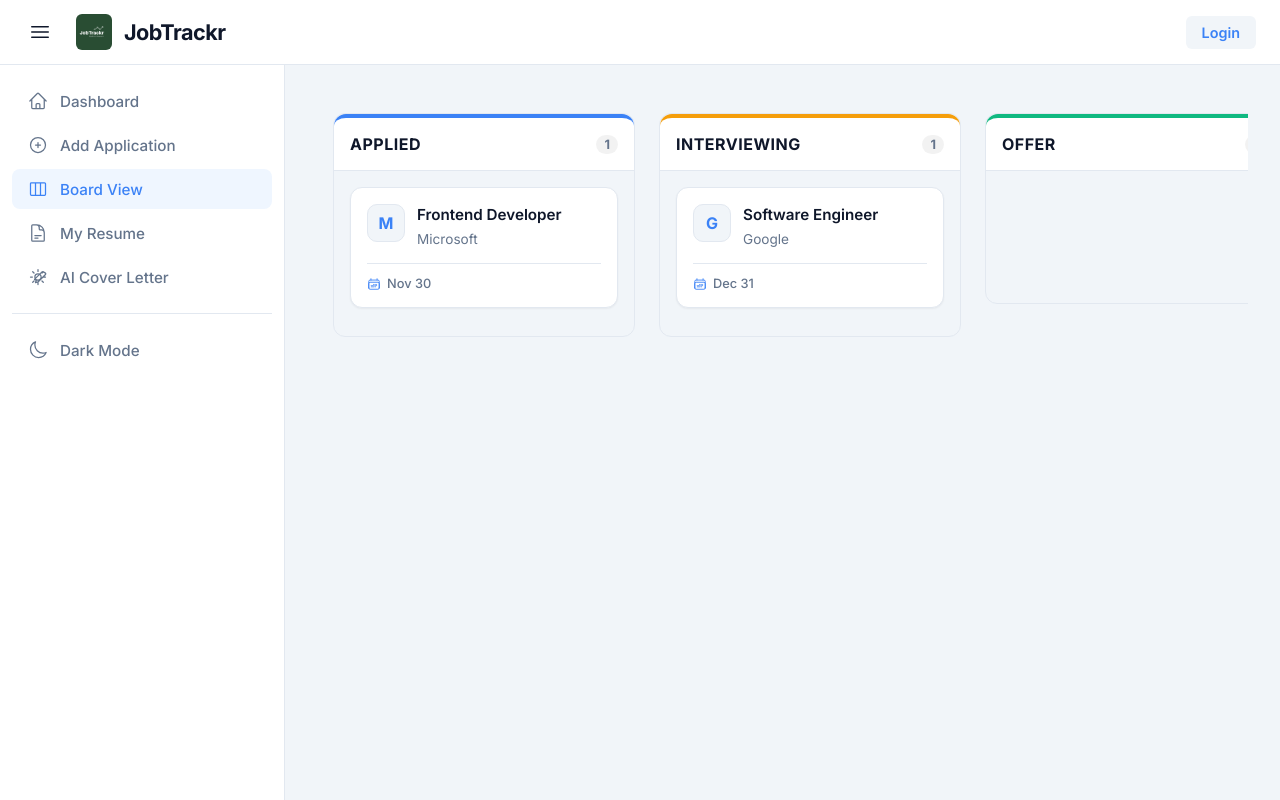
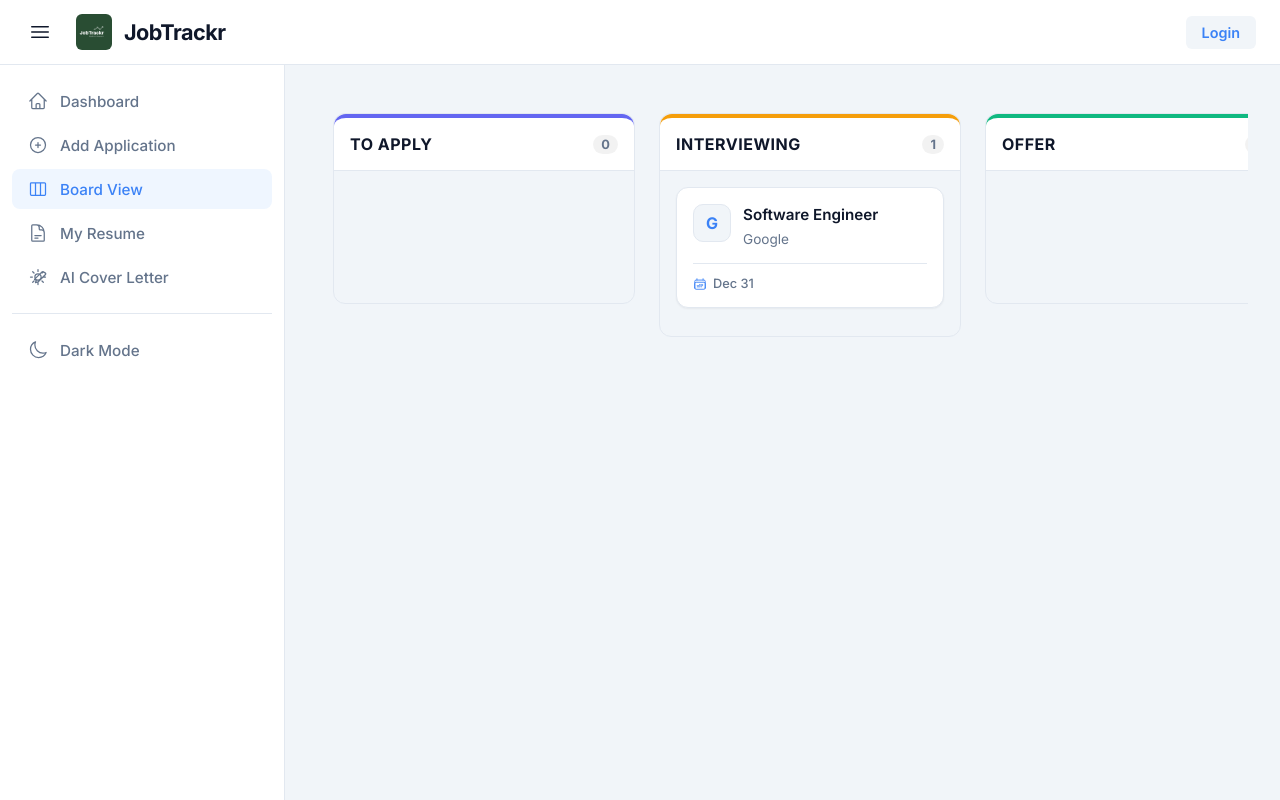
Before and after one commit to ZohaibRahim/CPSC300_GroupProject, an Angular app: page /board in a window 1280 px wide. Built offline with nearby package versions, Linux system fonts and the light colour scheme.

Commit message:
Added To Apply

```diff
--- a/src/app/api.service.ts
+++ b/src/app/api.service.ts
@@ -160,6 +160,7 @@ export class ApiService {
       map(jobs => {
         return {
           total: jobs.length,
+          toApply: jobs.filter(j => j.status === 'To Apply').length, // <-- NEW
           applied: jobs.filter(j => j.status === 'Applied').length,
           interviewing: jobs.filter(j => j.status === 'Interviewing').length,
           offers: jobs.filter(j => j.status === 'Offer').length
--- a/src/app/board/board.html
+++ b/src/app/board/board.html
@@ -1,21 +1,20 @@
 <div class="board-container" cdkDropListGroup>
 
   <div class="board-column">
-    <div class="column-header status-applied">
-      <h3>Applied</h3>
-      <span class="count">{{ applied.length }}</span>
+    <div class="column-header status-to-apply">
+      <h3>To Apply</h3>
+      <span class="count">{{ toApply.length }}</span>
     </div>
 
     <div class="column-list"
          cdkDropList
-         id="Applied"
-         [cdkDropListData]="applied"
+         id="To Apply"
+         [cdkDropListData]="toApply"
          (cdkDropListDropped)="drop($event)">
 
-      <div class="board-card" *ngFor="let job of applied" cdkDrag (click)="onCardClick(job.id)">
+      <div class="board-card" *ngFor="let job of toApply" cdkDrag (click)="onCardClick(job.id)">
         <div class="card-header">
           <div class="company-avatar">{{ job.company.charAt(0) }}</div>
-
           <div class="card-title-group">
             <h4>{{ job.title }}</h4>
             <p class="company">{{ job.company }}</p>
--- a/src/app/board/board.scss
+++ b/src/app/board/board.scss
@@ -44,6 +44,7 @@
   }
 
   /* Status Lines */
+  &.status-to-apply { border-top: 4px solid #6366f1; } /* Indigo */
   &.status-applied { border-top: 4px solid #3b82f6; }
   &.status-interviewing { border-top: 4px solid #f59e0b; }
   &.status-offer { border-top: 4px solid #10b981; }
--- a/src/app/board/board.ts
+++ b/src/app/board/board.ts
@@ -20,12 +20,13 @@ import {
 })
 export class BoardComponent implements OnInit {
 
+  // NEW Column
+  toApply: Job[] = [];
   applied: Job[] = [];
   interviewing: Job[] = [];
   offer: Job[] = [];
   rejected: Job[] = [];
 
-  // Inject Router
   constructor(private apiService: ApiService, private router: Router) {}
 
   ngOnInit(): void {
@@ -35,6 +36,7 @@ export class BoardComponent implements OnInit {
   }
 
   filterJobs(jobs: Job[]) {
+    this.toApply = jobs.filter(j => j.status === 'To Apply'); // <-- NEW
     this.applied = jobs.filter(j => j.status === 'Applied');
     this.interviewing = jobs.filter(j => j.status === 'Interviewing');
     this.offer = jobs.filter(j => j.status === 'Offer');
@@ -46,20 +48,18 @@ export class BoardComponent implements OnInit {
       moveItemInArray(event.container.data, event.previousIndex, event.currentIndex);
     } else {
       const item = event.previousContainer.data[event.previousIndex];
-
       transferArrayItem(
         event.previousContainer.data,
         event.container.data,
         event.previousIndex,
         event.currentIndex,
       );
-
+      // The new status comes from the container ID (e.g., "To Apply")
       const newStatus = event.container.id;
       this.apiService.updateJob(item.id, { status: newStatus }).subscribe();
     }
   }
 
-  // --- NEW: Click Handler ---
   onCardClick(jobId: number) {
     this.router.navigate(['/edit-job', jobId]);
   }
--- a/src/app/dashboard/dashboard.html
+++ b/src/app/dashboard/dashboard.html
@@ -11,6 +11,18 @@
       <div class="stat-info">
         <span class="stat-label">Total Jobs</span>
         <span class="stat-value">{{ stats.total }}</span>
+      </div>
+    </div>
+
+    <div class="stat-card">
+      <div class="stat-icon indigo">
+        <svg xmlns="http://www.w3.org/2000/svg" fill="none" viewBox="0 0 24 24" stroke-width="1.5" stroke="currentColor">
+          <path stroke-linecap="round" stroke-linejoin="round" d="M17.593 3.322c1.1.128 1.907 1.077 1.907 2.185V21L12 17.25 4.5 21V5.507c0-1.108.806-2.057 1.907-2.185a48.507 48.507 0 0 1 11.186 0Z" />
+        </svg>
+      </div>
+      <div class="stat-info">
+        <span class="stat-label">To Apply</span>
+        <span class="stat-value">{{ stats.toApply }}</span>
       </div>
     </div>
 
--- a/src/app/dashboard/dashboard.scss
+++ b/src/app/dashboard/dashboard.scss
@@ -39,6 +39,8 @@
   }
 
   /* Just text color now */
+  &.indigo { color: #6366f1; }
+  &.blue    { color: #3b82f6; }
   &.blue    { color: #3b82f6; }
   &.purple  { color: #8b5cf6; }
   &.amber   { color: #f59e0b; }
--- a/src/app/job-form/job-form.html
+++ b/src/app/job-form/job-form.html
@@ -23,7 +23,7 @@
     <div class="form-field">
       <label for="status">Status</label>
       <select id="status" formControlName="status">
-        <option>Applied</option>
+        <option>To Apply</option> <option>Applied</option>
         <option>Interviewing</option>
         <option>Offer</option>
         <option>Rejected</option>
--- a/src/app/job-list/job-list.html
+++ b/src/app/job-list/job-list.html
@@ -23,7 +23,7 @@
           (ngModelChange)="onStatusChange($event)"
         >
           <option value="All">All Statuses</option>
-          <option value="Applied">Applied</option>
+          <option value="To Apply">To Apply</option> <option value="Applied">Applied</option>
           <option value="Interviewing">Interviewing</option>
           <option value="Offer">Offer</option>
           <option value="Rejected">Rejected</option>
--- a/src/app/job-list/job-list.scss
+++ b/src/app/job-list/job-list.scss
@@ -159,6 +159,7 @@ h3 {
   color: #fff;
   white-space: nowrap;
 
+  &.status-to { background-color: #6366f1; } /* Indigo */
   &.status-applied { background-color: #3b82f6; }
   &.status-interviewing { background-color: #f59e0b; }
   &.status-offer { background-color: #10b981; }
```
